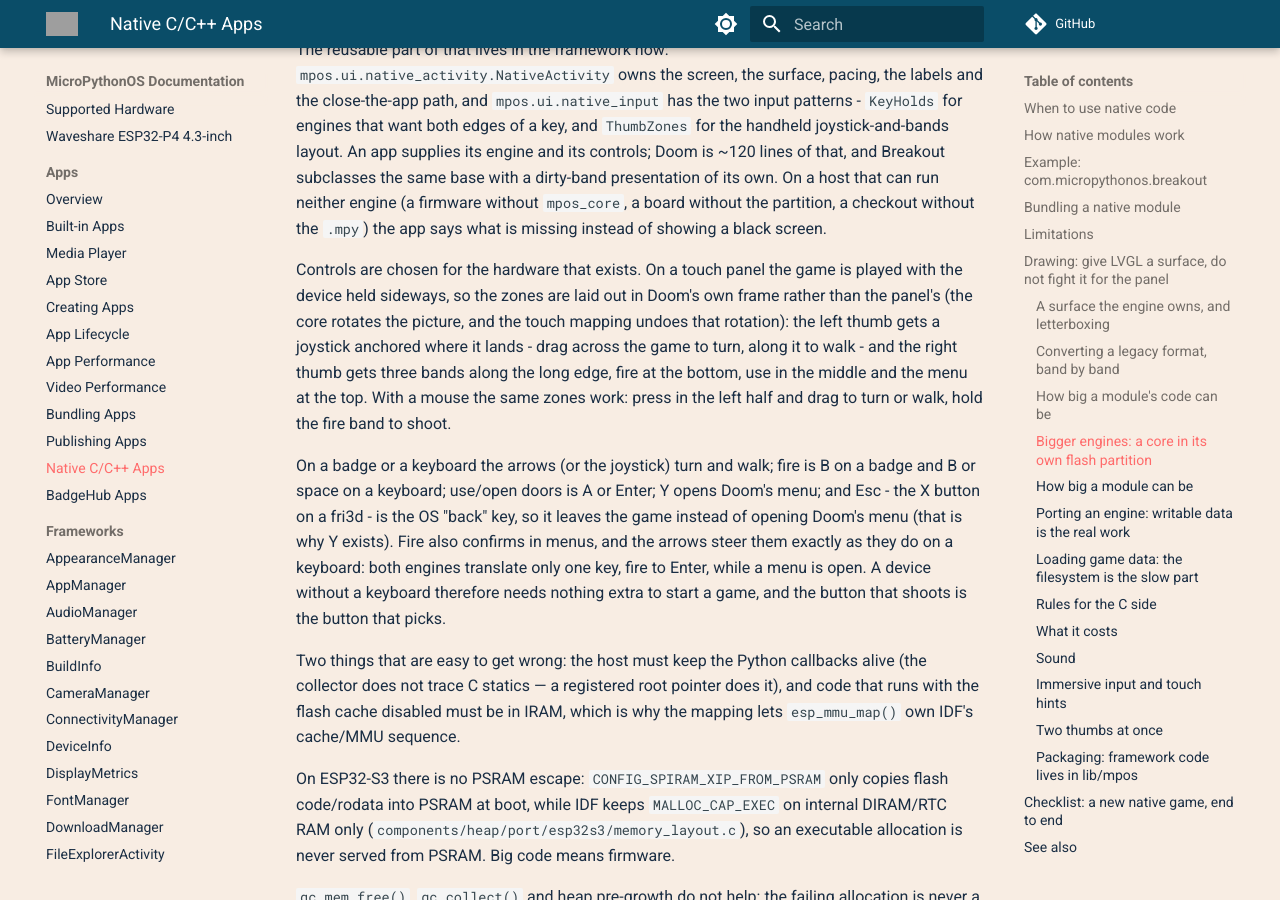
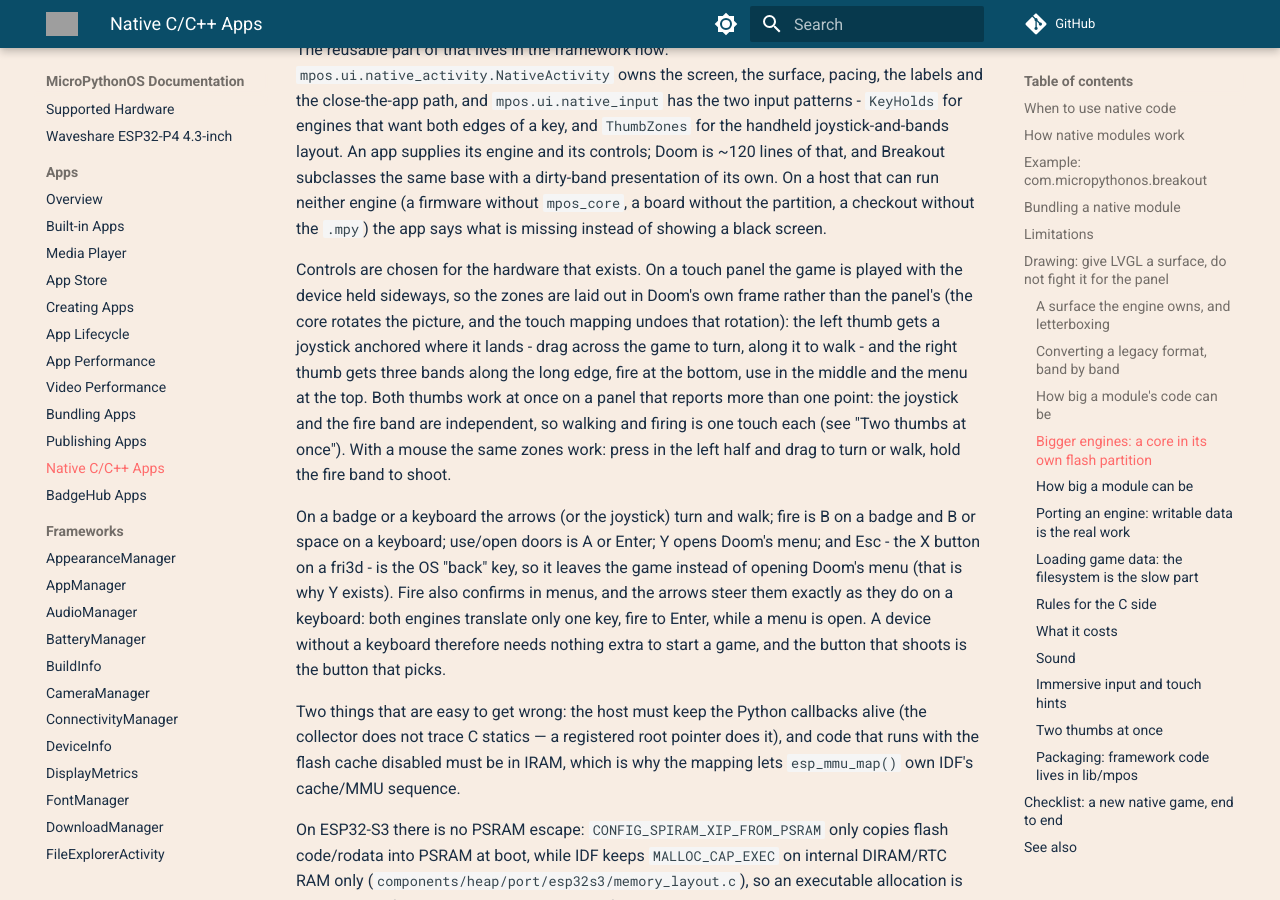
Before and after one commit to MicroPythonOS/docs, an MkDocs documentation site: the page built from docs/apps/native-apps.md, in a window 1280 px wide and 900 px high, scrolled down 6577 px. Built offline with MkDocs 1.6.1 and Material for MkDocs 9.7.7, drawn with Linux system fonts in a browser that asks for light colours; comment, search, counter and statistics services are not loaded; grey boxes are pictures that could not be loaded.

Commit message:
native apps: Doom's two thumbs work at once on a multi-point panel

```diff
--- a/docs/apps/native-apps.md
+++ b/docs/apps/native-apps.md
@@ -306,8 +306,11 @@ frame rather than the panel's (the core rotates the picture, and the touch
 mapping undoes that rotation): the left thumb gets a joystick anchored where it
 lands - drag across the game to turn, along it to walk - and the right thumb
 gets three bands along the long edge, fire at the bottom, use in the middle and
-the menu at the top. With a mouse the same zones work: press in the left half
-and drag to turn or walk, hold the fire band to shoot.
+the menu at the top. Both thumbs work at once on a panel that reports more than
+one point: the joystick and the fire band are independent, so walking and
+firing is one touch each (see "Two thumbs at once"). With a mouse the same
+zones work: press in the left half and drag to turn or walk, hold the fire band
+to shoot.
 
 On a badge or a keyboard the arrows (or the joystick) turn and walk; fire is B
 on a badge and B or space on a keyboard; use/open doors is A or Enter; Y opens
```
